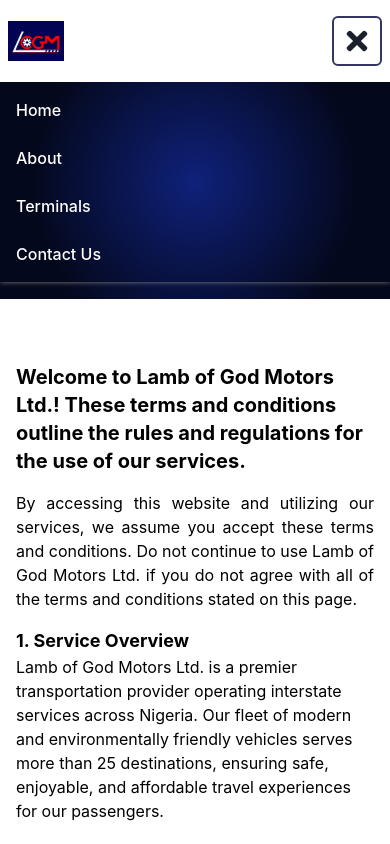
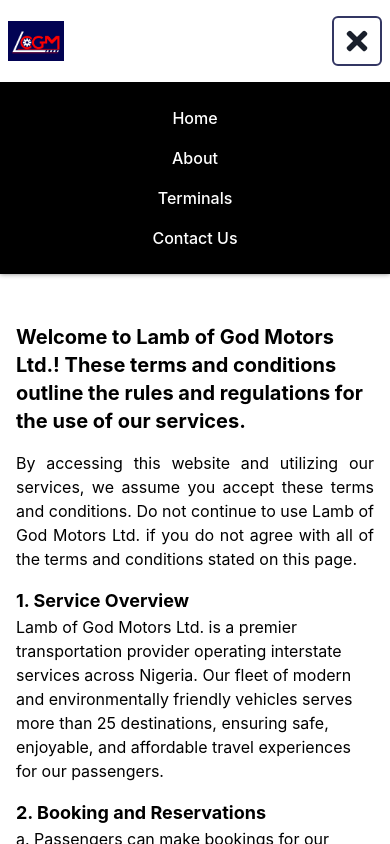
Before and after one commit to YhinkaDevOps/lambofgodmotors, a Next.js app: page /terms in a window 390 px wide. Both pictures are taken after a click on the button 357 px from the left and 41 px from the top of the page. Shown: the top 844 px of the page. Built offline with nearby package versions, Linux system fonts and the light colour scheme.

Commit message:
feat: finishing touches

```diff
--- a/src/app/terms/page.js
+++ b/src/app/terms/page.js
@@ -5,7 +5,7 @@
   return (
     <div className="min-h-svh pt-[79px]">
       <div className="about-bg text-white bg-[#f6f6f6] py-12 px-4 md:py-16 md:px-[20px] lg:px-[50px] xl:px-[130px] flex flex-col gap-7 ">
-        <h6 className="text-center text-3xl md:text-5xl font-semibold px-2 uppercase">
+        <h6 className="text-center text-2xl md:text-5xl font-semibold px-2 uppercase">
           Terms and Conditions
         </h6>
         <span className="flex gap-x-3 items-center px-2">
--- a/src/components/Navbar.js
+++ b/src/components/Navbar.js
@@ -49,21 +49,30 @@
 
       <div>
         {isClick && (
-          <div className="nav-bg md:hidden">
-            <div className="px-2 pt-2 pb-2 space-y-1 sm:px-3">
+          <div className="bg-black md:hidden">
+            <div className="px-2 py-4 space-y-1 sm:px-3">
               <ul className="list-none space-y-2">
-                <li className="text-white hover:bg-white font-medium hover:text-black rounded-lg p-2">
-                  <Link href="/">Home</Link>
-                </li>
-                <li className="text-white hover:bg-white font-medium hover:text-black rounded-lg p-2">
-                  <Link href="/about">About</Link>
-                </li>
-                <li className="text-white hover:bg-white font-medium hover:text-black rounded-lg p-2">
-                  <Link href="/terminals">Terminals</Link>
-                </li>
-                <li className="text-white hover:bg-white font-medium hover:text-black rounded-lg p-2">
-                  <Link href="/contact-us">Contact Us</Link>
-                </li>
+                <Link href="/">
+                  <li className="text-center text-white hover:bg-white font-medium hover:text-black rounded-lg p-2">
+                    Home
+                  </li>
+                </Link>
+                <Link href="/about">
+                  <li className="text-center text-white hover:bg-white font-medium hover:text-black rounded-lg p-2">
+                    About
+                  </li>
+                </Link>
+                <Link href="/terminals">
+                  <li className="text-center text-white hover:bg-white font-medium hover:text-black rounded-lg p-2">
+                    Terminals
+                  </li>
+                </Link>
+                <Link href="/contact-us">
+                  {" "}
+                  <li className="text-center text-white hover:bg-white font-medium hover:text-black rounded-lg p-2">
+                    Contact Us
+                  </li>
+                </Link>
               </ul>
             </div>
           </div>
```
